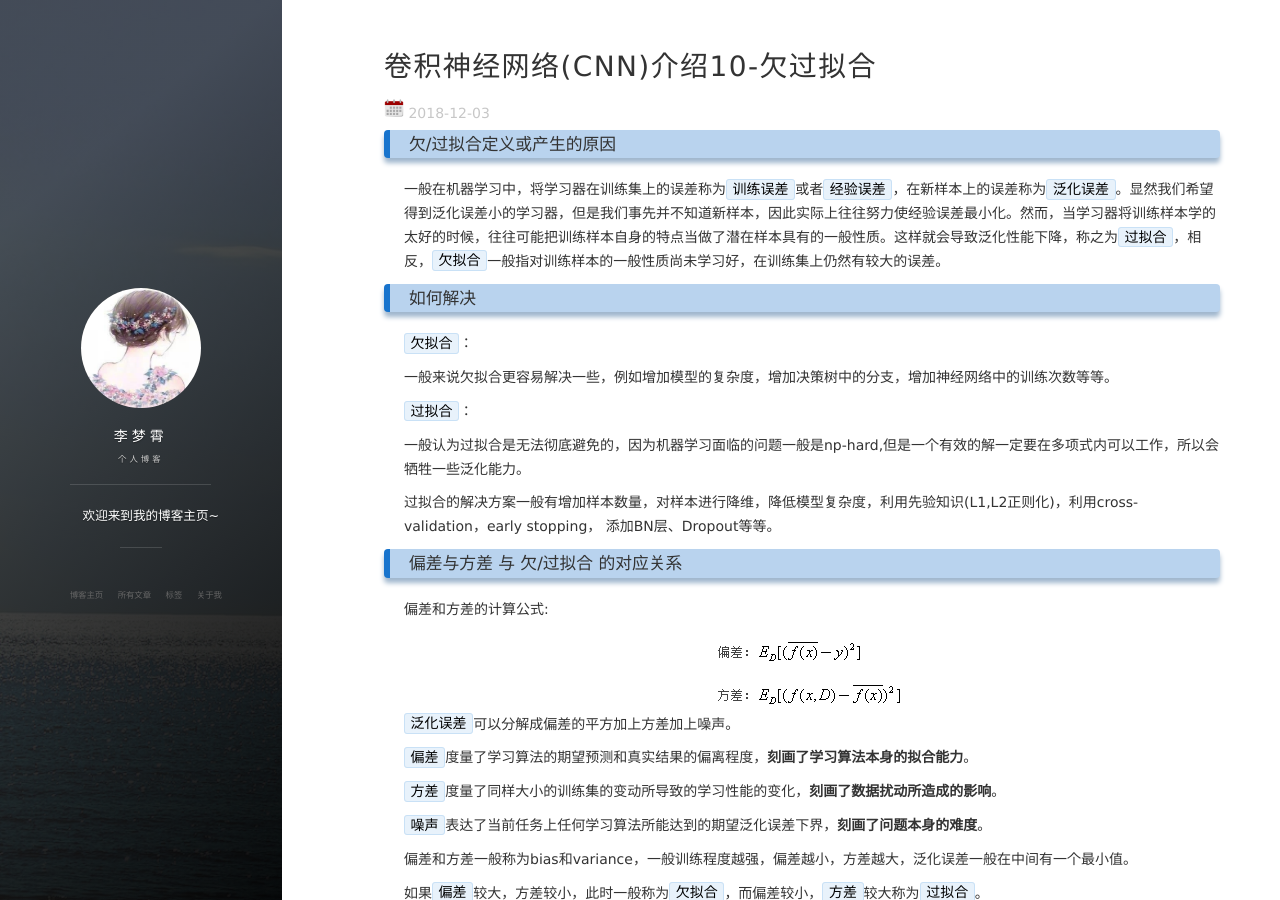
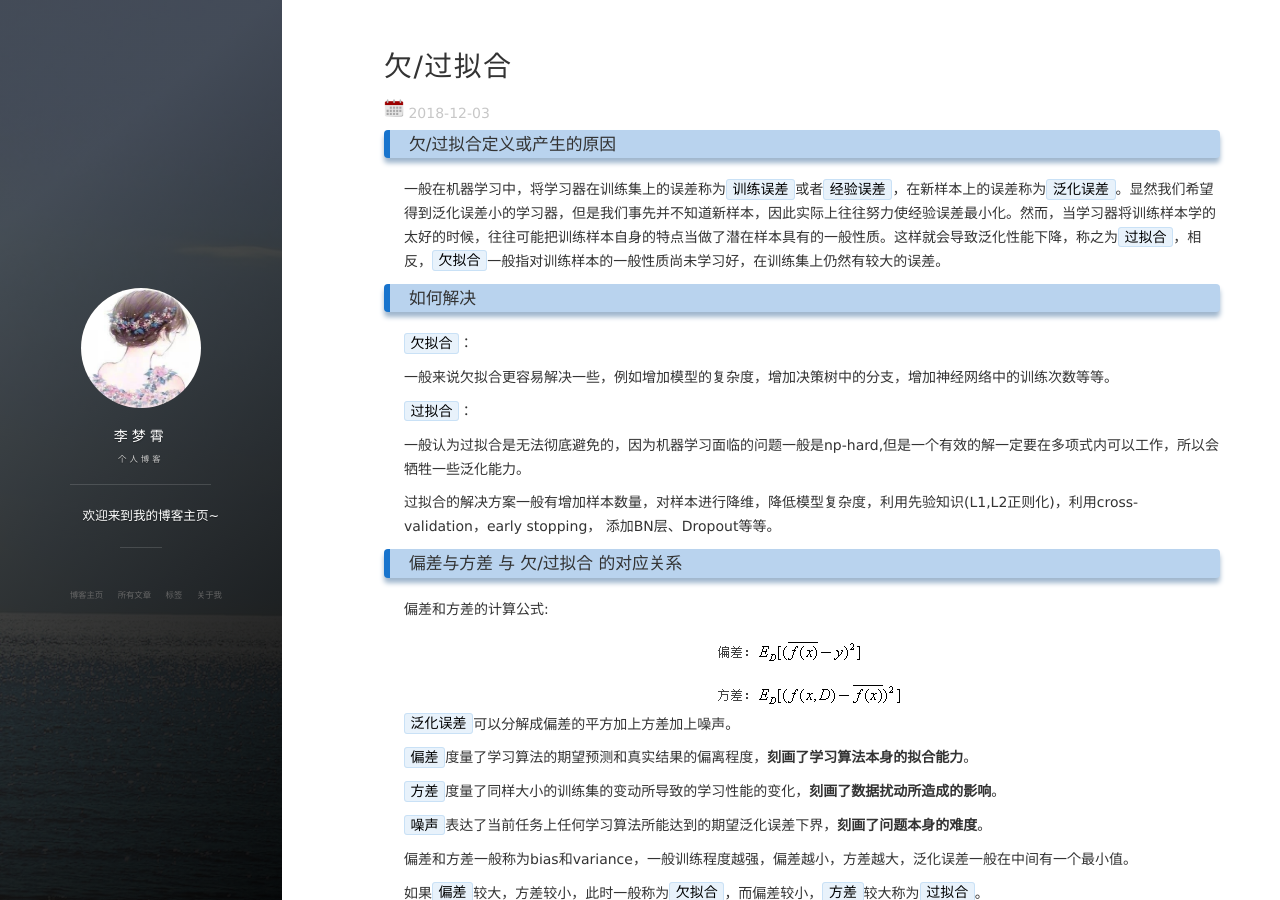
Before and after one commit to meteor518/meteor518.github.io, a Jekyll site: the page built from _posts/2018-12-03-欠过拟合.markdown, in a window 1280 px wide and 900 px high. Built offline with Jekyll 4.4.1, drawn with Linux system fonts in a browser that asks for light colours; nearby versions of some CDN libraries; comment, search, counter and statistics services are not loaded.

Commit message:
first commit

```diff
--- a/_posts/2018-12-03-欠过拟合.markdown
+++ b/_posts/2018-12-03-欠过拟合.markdown
@@ -1,6 +1,6 @@
 ---
 layout: post
-title:  "卷积神经网络(CNN)介绍10-欠过拟合"
+title:  "欠/过拟合"
 
 ---
 
```
